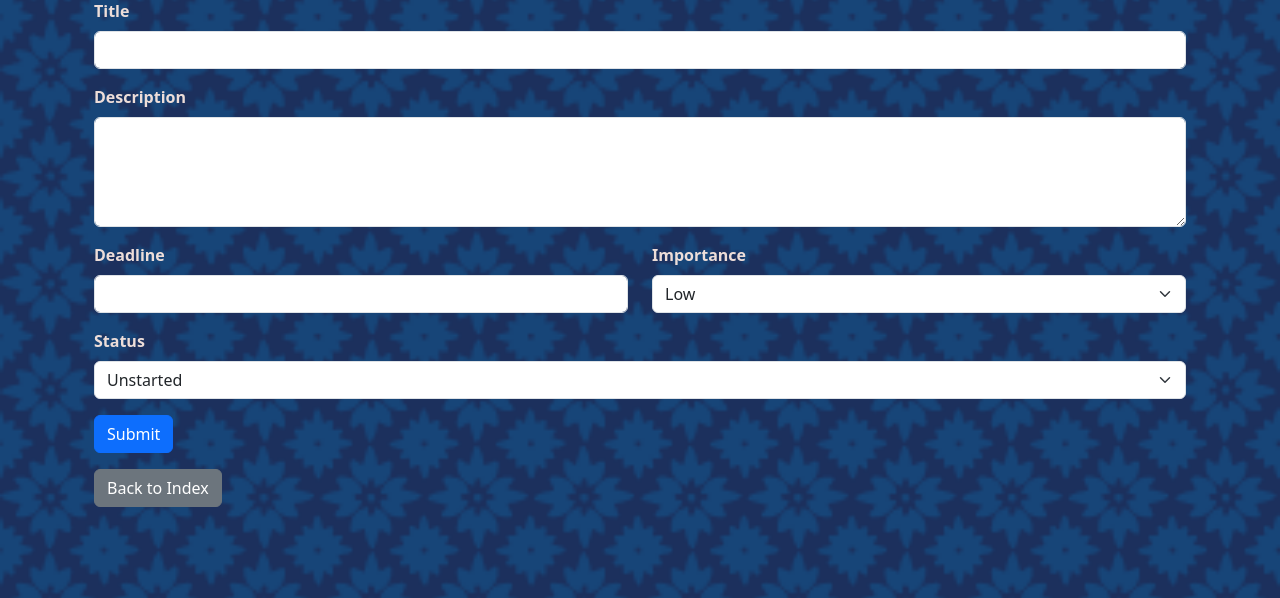
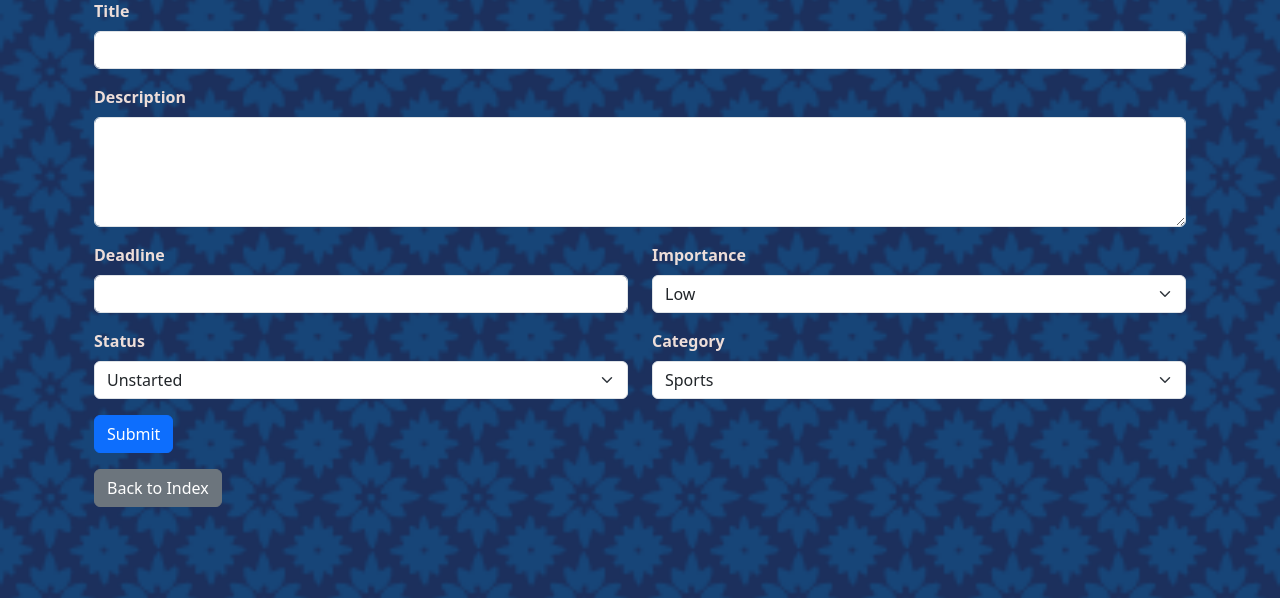
Before and after one commit to believer-hcy/Task_Scheduler, a Flask app: page /add_task in a window 1280 px wide. Shown: the part 153-751 px from the top of the page. Run offline with Flask 3, Linux system fonts and the light colour scheme; a user stored in the database is signed in.

Commit message:
add category of tasks

```diff
--- a/src/app/forms.py
+++ b/src/app/forms.py
@@ -33,6 +33,7 @@ class TaskForm(FlaskForm):
     deadline = DateTimeField('Deadline', format='%Y-%m-%d %H:%M:%S', validators=[DataRequired()])
     importance = SelectField('Importance', choices=[('Low', 'Low'), ('Medium', 'Medium'), ('High', 'High')], validators=[DataRequired()])
     status = SelectField('Status', choices=[('Unstarted', 'Unstarted'), ('Ongoing', 'Ongoing'), ('Completed', 'Completed'), ('Expired', 'Expired')], validators=[DataRequired()])
+    category = SelectField('Category', choices=[('Sports', 'Sports'), ('Studying', 'Studying'), ('Relaxing', 'Relaxing'), ('Others', 'Others')], validators=[DataRequired()])
     submit = SubmitField('Submit')
 
 class DateForm(FlaskForm):
--- a/src/app/models.py
+++ b/src/app/models.py
@@ -26,7 +26,7 @@ class Task(db.Model):
     deadline = db.Column(db.DateTime)
     importance = db.Column(db.String(10))
     status = db.Column(db.String(20))
-    # valid = db.Column(db.Boolean, default=True)
+    category = db.Column(db.String(20))
     timestamp = db.Column(db.DateTime, index=True, default=datetime.utcnow)
     user_id = db.Column(db.Integer, db.ForeignKey('user.id'))
 
--- a/src/app/routes.py
+++ b/src/app/routes.py
@@ -87,8 +87,8 @@ def add_task():
             deadline = form.deadline.data
             importance = form.importance.data
             status = form.status.data
-
-            new_task = Task(user_id=current_user.id, title=title, description=description, deadline=deadline, importance=importance, status=status)
+            category = form.category.data
+            new_task = Task(user_id=current_user.id, title=title, description=description, deadline=deadline, importance=importance, status=status, category=category)
 
             db.session.add(new_task)
             db.session.commit()
@@ -112,7 +112,7 @@ def edit_task(id):
             task.deadline = form.deadline.data
             task.importance = form.importance.data
             task.status = form.status.data
-
+            task.category = form.category.data
             # new_task = Task(user_id=current_user.id, title=title, description=description, deadline=deadline, importance=importance, status=status)
 
             # db.session.add(task)
--- a/src/app/templates/add_task.html
+++ b/src/app/templates/add_task.html
@@ -23,9 +23,15 @@
                 {{ form.importance(class="form-select") }}
             </div>
         </div>
-        <div class="mb-3">
-            {{ form.status.label(class="form-label fw-bold d-block") }}
-            {{ form.status(class="form-select") }}
+        <div class="row mb-3">
+            <div class="col-md-6">
+                {{ form.status.label(class="form-label fw-bold d-block") }}
+                {{ form.status(class="form-select") }}
+            </div>
+            <div class="col-md-6">
+                {{ form.category.label(class="form-label fw-bold d-block") }}
+                {{ form.category(class="form-select") }}
+            </div>
         </div>
         <button type="submit" class="btn btn-primary">Submit</button>
     </form>
```
Also changed, not shown: src/app/__init__.py (+9 -1 lines), src/app/templates/edit_task.html (+9 -3 lines), src/app.db.
